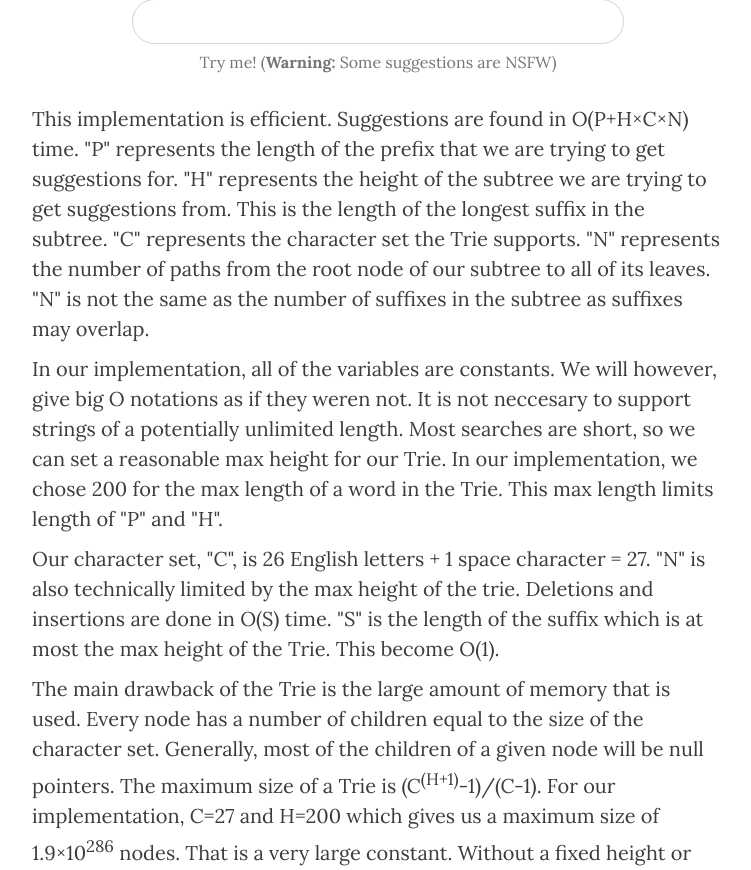
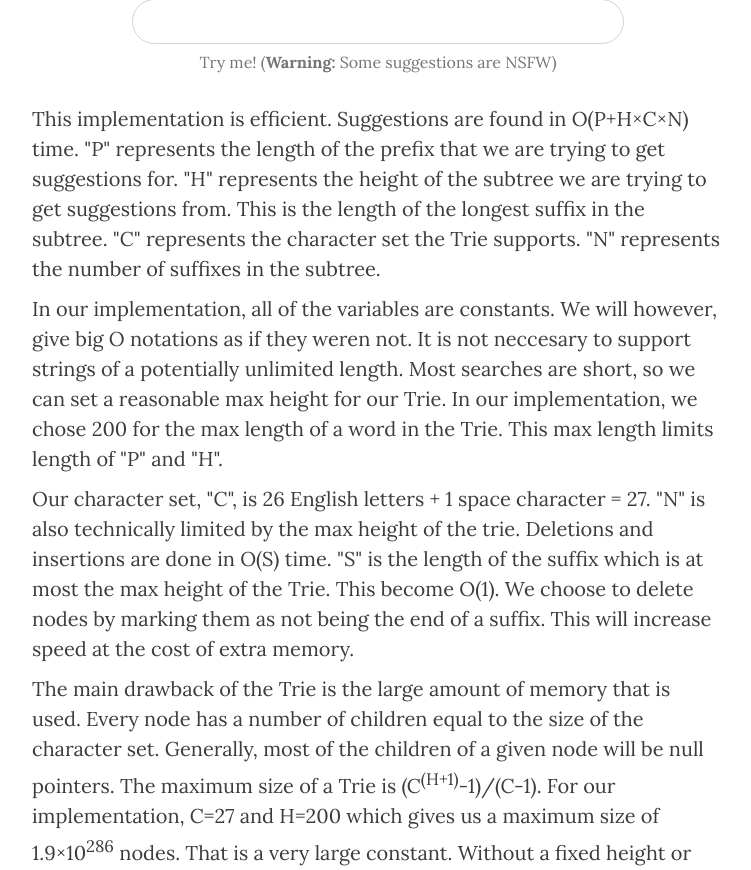
Before and after one commit to mrhaffner/trie, a Flask app: page / in a window 1280 px wide. Shown: the part 1979-2849 px from the top of the page, without its empty margins (262-1013 px from the left). Run offline with Flask 2, Linux system fonts and the light colour scheme; parts of the project's set-up code (start-up, migrations or seed data) failed here and were passed over.

Commit message:
updated descriptions for trie

```diff
--- a/app/templates/index.html
+++ b/app/templates/index.html
@@ -141,9 +141,8 @@
           that we are trying to get suggestions for. "H" represents the height
           of the subtree we are trying to get suggestions from. This is the
           length of the longest suffix in the subtree. "C" represents the
-          character set the Trie supports. "N" represents the number of paths
-          from the root node of our subtree to all of its leaves. "N" is not the
-          same as the number of suffixes in the subtree as suffixes may overlap.
+          character set the Trie supports. "N" represents the number of suffixes
+          in the subtree.
         </p>
         <p>
           In our implementation, all of the variables are constants. We will
@@ -158,7 +157,8 @@
           27. "N" is also technically limited by the max height of the trie.
           Deletions and insertions are done in O(S) time. "S" is the length of
           the suffix which is at most the max height of the Trie. This become
-          O(1).
+          O(1). We choose to delete nodes by marking them as not being the end
+          of a suffix. This will increase speed at the cost of extra memory.
         </p>
         <p>
           The main drawback of the Trie is the large amount of memory that is
```
